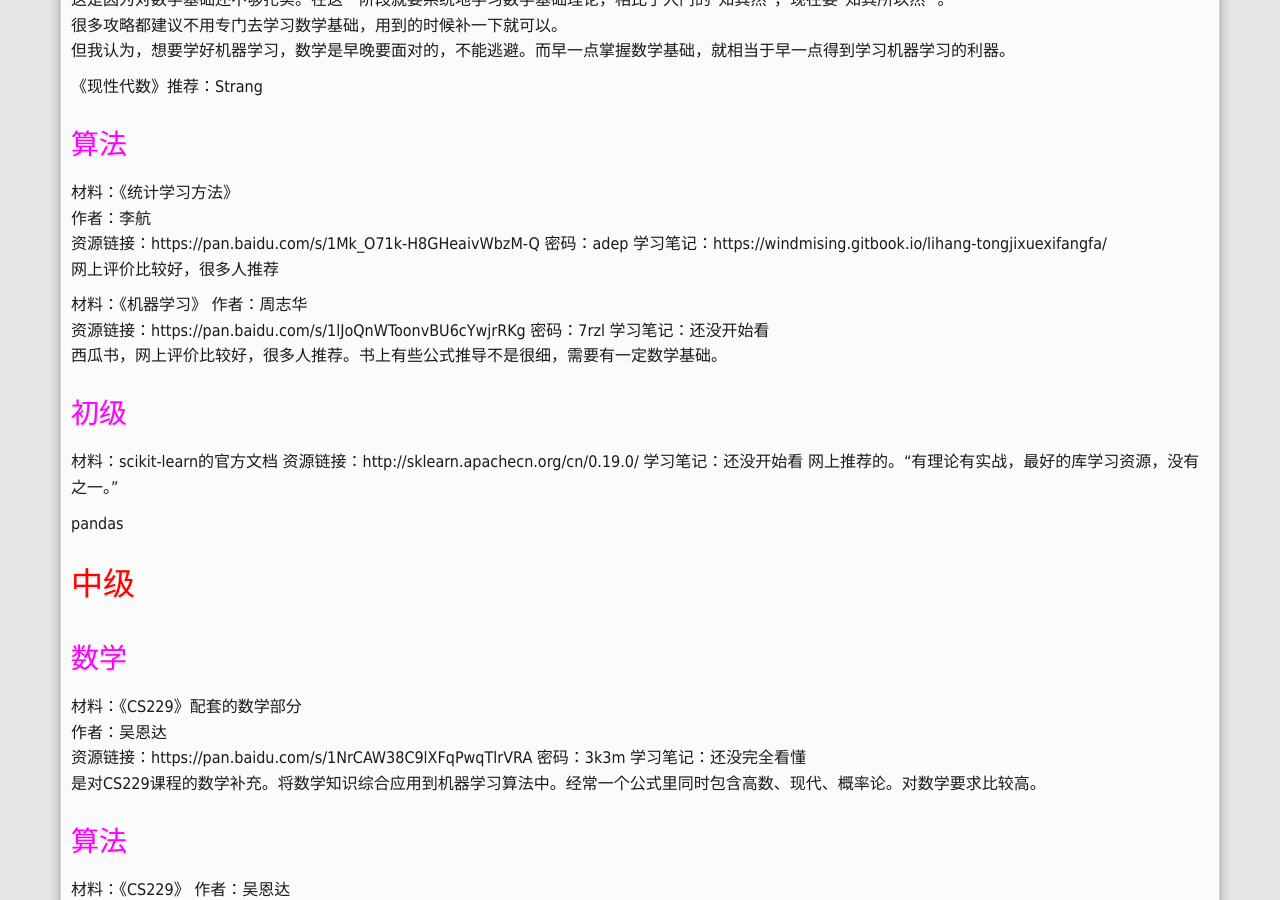
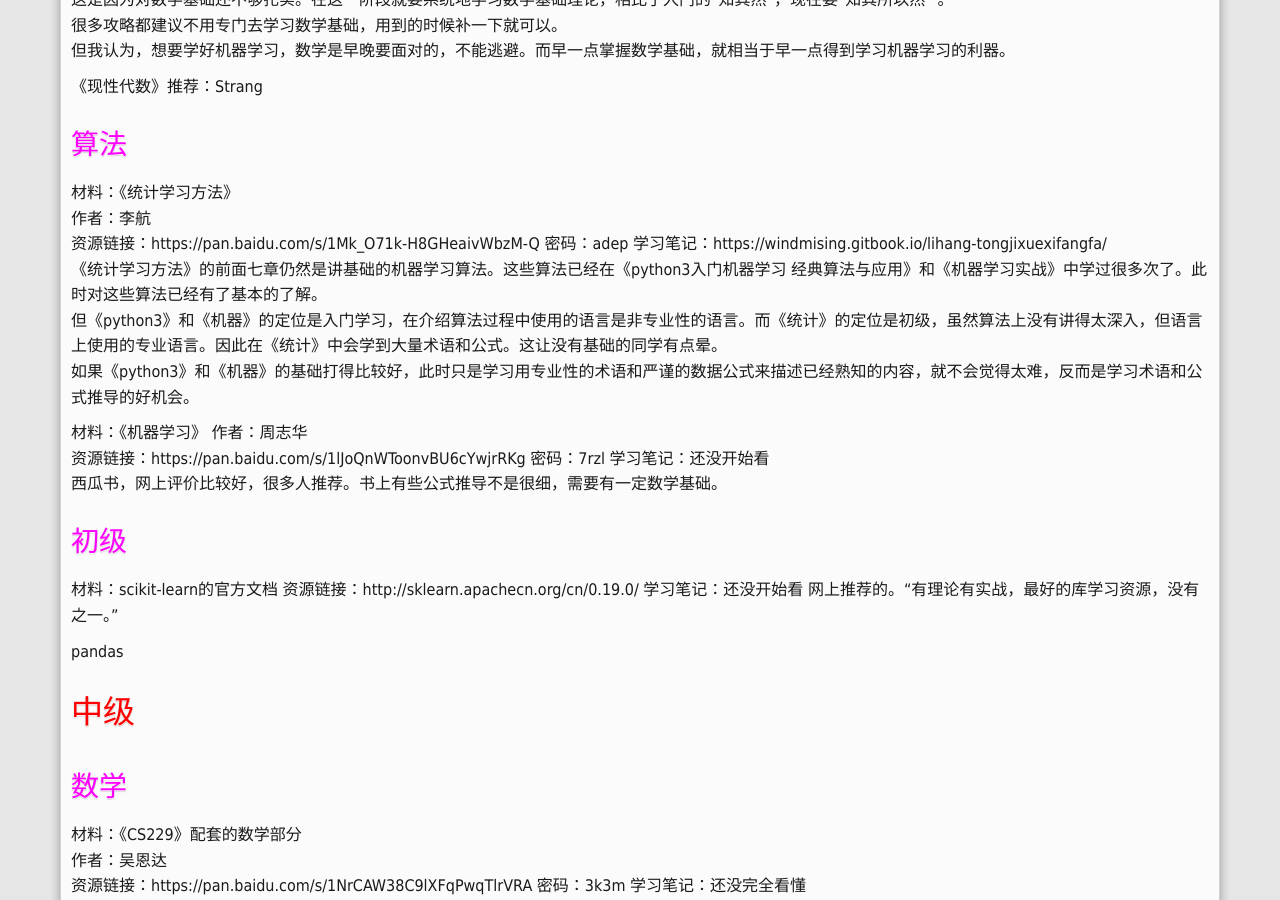
Before and after one commit to windmissing/windmissing.github.io, a Jekyll site: the page built from _posts/2019-12-2-machine-learing-study-path.md, in a window 1280 px wide and 900 px high, scrolled down 1461 px. Built offline with Jekyll 4.4.1, drawn with Linux system fonts in a browser that asks for light colours.

Commit message:
ML learning path

```diff
--- a/_posts/2019-12-2-machine-learing-study-path.md
+++ b/_posts/2019-12-2-machine-learing-study-path.md
@@ -63,7 +63,9 @@
 作者：李航
 资源链接：https://pan.baidu.com/s/1Mk_O71k-H8GHeaivWbzM-Q 密码：adep
 学习笔记：https://windmising.gitbook.io/lihang-tongjixuexifangfa/
-网上评价比较好，很多人推荐
+《统计学习方法》的前面七章仍然是讲基础的机器学习算法。这些算法已经在《python3入门机器学习 经典算法与应用》和《机器学习实战》中学过很多次了。此时对这些算法已经有了基本的了解。
+但《python3》和《机器》的定位是入门学习，在介绍算法过程中使用的语言是非专业性的语言。而《统计》的定位是初级，虽然算法上没有讲得太深入，但语言上使用的专业语言。因此在《统计》中会学到大量术语和公式。这让没有基础的同学有点晕。
+如果《python3》和《机器》的基础打得比较好，此时只是学习用专业性的术语和严谨的数据公式来描述已经熟知的内容，就不会觉得太难，反而是学习术语和公式推导的好机会。
 
 材料：《机器学习》
 作者：周志华
```
